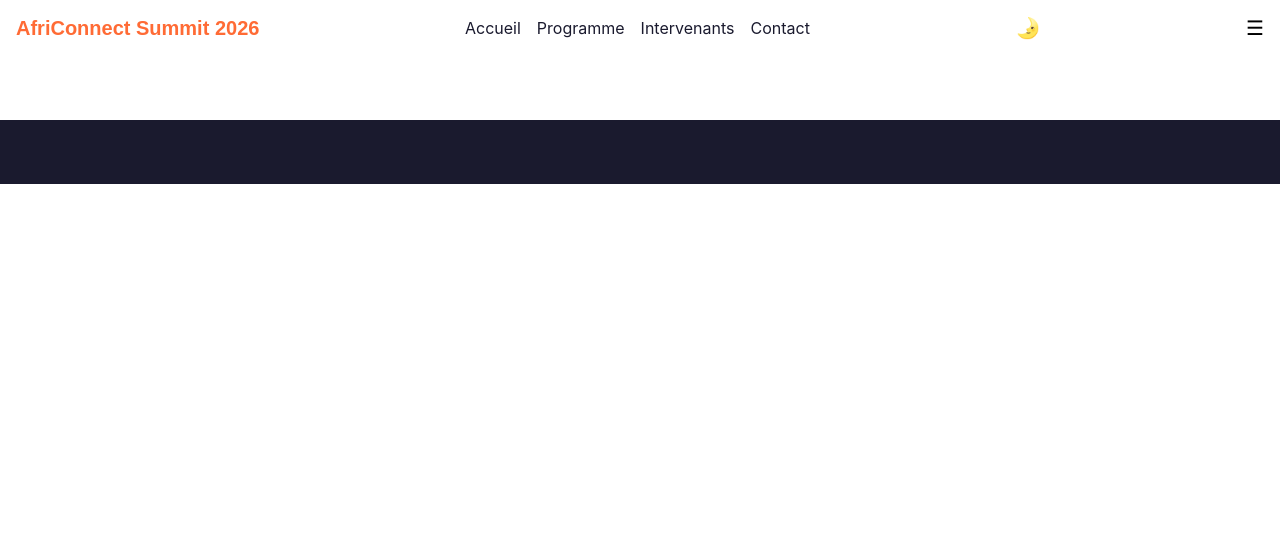
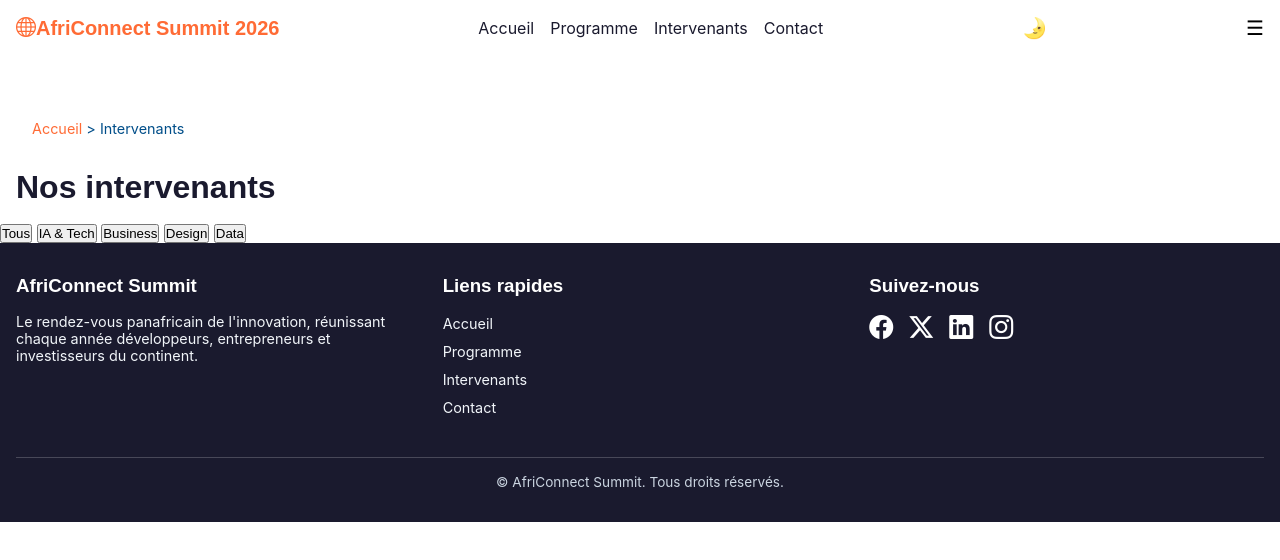
Before and after one commit to Fama-SARR/SARR-Fama-AfriConnectSummit, a plain HTML site: page intervenants.html in a window 1280 px wide. Drawn offline with nearby package versions, Linux system fonts and the light colour scheme.

Commit message:
Ajout du hero interne et des boutons de filtre sur intervenants.html

```diff
--- a/intervenants.html
+++ b/intervenants.html
@@ -6,6 +6,7 @@
     <meta name="viewport" content="width=device-width, initial-scale=1.0">
     <title>AfriConnect Summit 2026 - Intervenants</title>
     <link rel="stylesheet" href="css/style.css">
+    <link rel="stylesheet" href="https://cdn.jsdelivr.net/npm/bootstrap-icons@1.11.3/font/bootstrap-icons.min.css">
 </head>
 
 <body>
@@ -31,10 +32,21 @@
 
     <main>
         <section id="hero-interne">
+            <nav class="breadcrumb">
+                <a href="index.html">Accueil</a> <span>&gt;</span> <span>Intervenants</span>
+            </nav>
+            <h1>Nos intervenants</h1>
 
         </section>
 
         <section id="filtres">
+            <div class="filter-buttons">
+                <button class="filter-btn active" data-filter="tous">Tous</button>
+                <button class="filter-btn" data-filter="ia-tech">IA & Tech</button>
+                <button class="filter-btn" data-filter="business">Business</button>
+                <button class="filter-btn" data-filter="design">Design</button>
+                <button class="filter-btn" data-filter="data">Data</button>
+            </div>
 
         </section>
 
@@ -44,6 +56,38 @@
     </main>
 
     <footer>
+        <div class="footer-col">
+            <h3>AfriConnect Summit</h3>
+            <p>Le rendez-vous panafricain de l'innovation, réunissant chaque année développeurs, entrepreneurs et
+                investisseurs du continent.</p>
+        </div>
+
+        <div class="footer-col">
+            <h3>Liens rapides</h3>
+            <ul>
+                <li><a href="index.html">Accueil</a></li>
+                <li><a href="programme.html">Programme</a></li>
+                <li><a href="intervenants.html">Intervenants</a></li>
+                <li><a href="contact.html">Contact</a></li>
+            </ul>
+        </div>
+
+        <div class="footer-col">
+            <h3>Suivez-nous</h3>
+            <div class="social-icons">
+                <a href="#" aria-label="Facebook"><i class="bi bi-facebook"></i></a>
+                <a href="#" aria-label="Twitter"><i class="bi bi-twitter-x"></i></a>
+                <a href="#" aria-label="LinkedIn"><i class="bi bi-linkedin"></i></a>
+                <a href="#" aria-label="Instagram"><i class="bi bi-instagram"></i></a>
+            </div>
+        </div>
+
+        <p class="copyright">&copy; <span id="year"></span> AfriConnect Summit. Tous droits réservés.</p>
+
+        <button id="back-to-top" aria-label="Retour en haut">
+            <i class="bi bi-arrow-up"></i>
+        </button>
+
 
     </footer>
 
```
